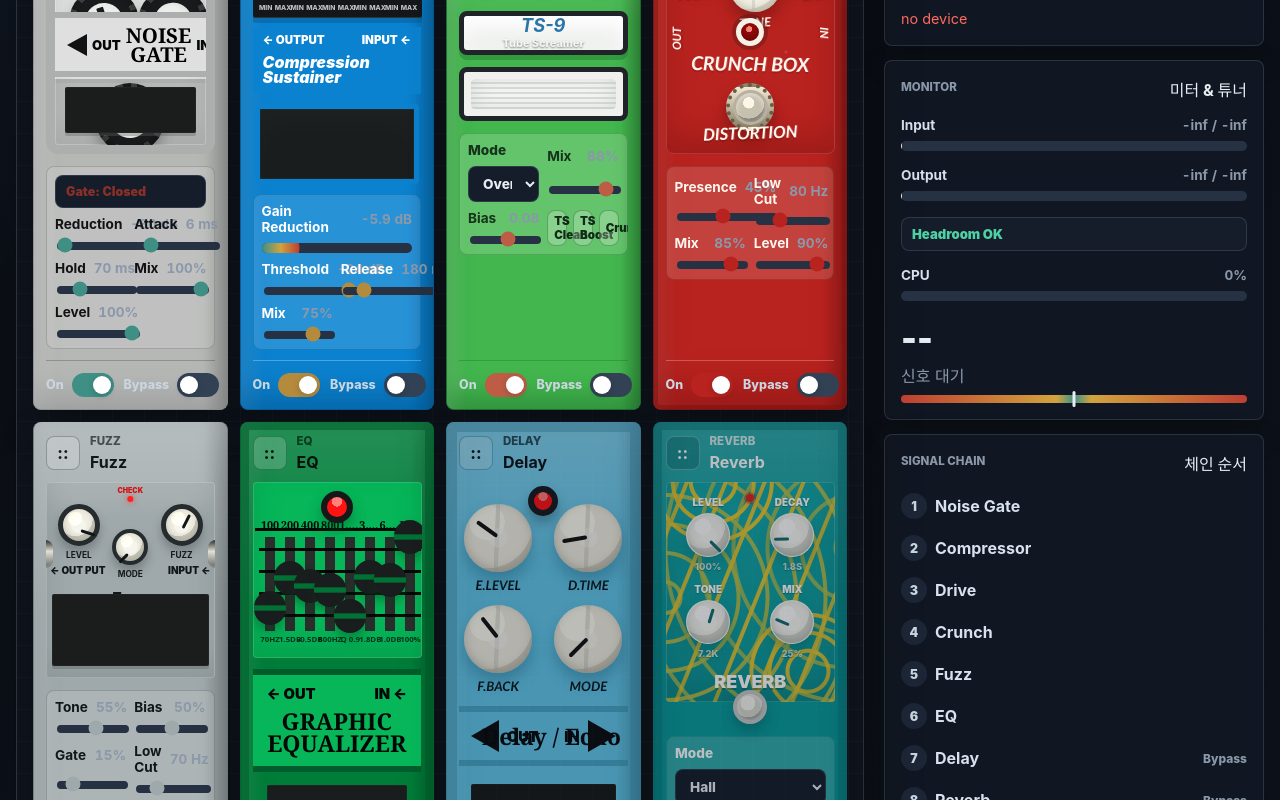
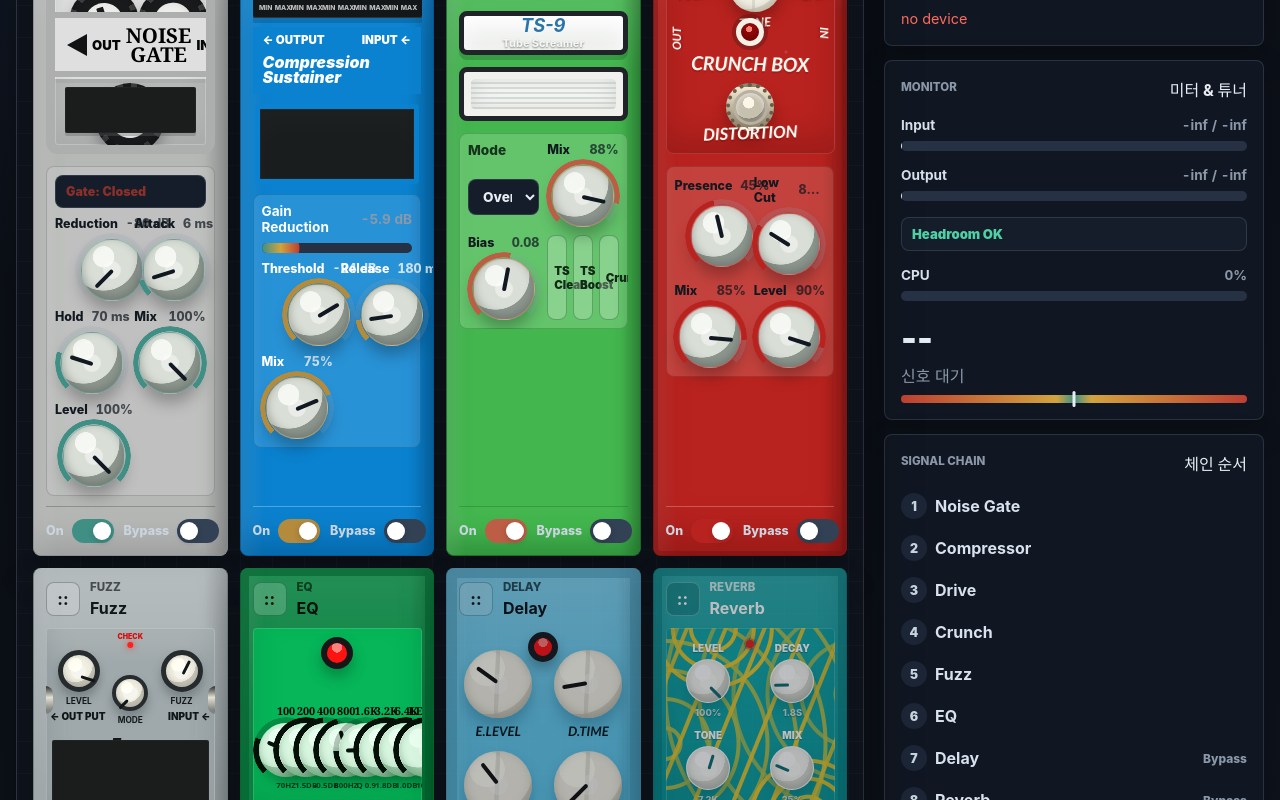
Before and after one commit to kimyounggaur/Guitar-Pedalboard, a React (Vite) app: page / in a window 1280 px wide. Shown: the part 360-1160 px from the top of the page. Built offline with nearby package versions, Linux system fonts and the light colour scheme.

Commit message:
Convert remaining sliders to knobs

```diff
--- a/src/components/SliderControl.tsx
+++ b/src/components/SliderControl.tsx
@@ -1,3 +1,5 @@
+import type { CSSProperties } from 'react';
+
 interface SliderControlProps {
   label: string;
   value: number;
@@ -20,21 +22,36 @@
   onChange,
 }: SliderControlProps) {
   const shownValue = displayValue ?? `${Number(value.toFixed(2))}${unit}`;
+  const progress = max === min ? 0 : (value - min) / (max - min);
+  const clampedProgress = Math.min(Math.max(progress, 0), 1);
+  const rotation = -135 + clampedProgress * 270;
 
   return (
-    <label className="slider-control">
-      <span className="control-row">
+    <label className="slider-control knob-control">
+      <span className="knob-control-head">
         <span>{label}</span>
         <output>{shownValue}</output>
       </span>
+      <span
+        className="knob-control-shell"
+        style={
+          {
+            '--knob-rotation': `${rotation}deg`,
+            '--knob-fill': `${clampedProgress * 75}%`,
+          } as CSSProperties
+        }
+      >
+        <i aria-hidden="true" />
         <input
           type="range"
           min={min}
           max={max}
           step={step}
           value={value}
+          aria-label={label}
           onChange={(event) => onChange(Number(event.currentTarget.value))}
         />
+      </span>
     </label>
   );
 }
--- a/src/components/effects/EQPedal.tsx
+++ b/src/components/effects/EQPedal.tsx
@@ -1,3 +1,4 @@
+import type { CSSProperties } from 'react';
 import type { EQParams, PedalParamValue } from '../../audio/types';
 import { SliderControl } from '../SliderControl';
 
@@ -24,15 +25,23 @@
 };
 
 function EQFader({ label, value, min, max, step, displayValue, onChange }: EQFaderProps) {
-  const progress = (value - min) / (max - min);
-  const position = 100 - Math.min(Math.max(progress, 0), 1) * 100;
+  const progress = max === min ? 0 : (value - min) / (max - min);
+  const clampedProgress = Math.min(Math.max(progress, 0), 1);
+  const rotation = -135 + clampedProgress * 270;
 
   return (
     <label className="graphic-eq-fader">
       <span>{label}</span>
-      <span className="graphic-eq-slot">
-        <span className="graphic-eq-scale" aria-hidden="true" />
-        <span className="graphic-eq-thumb" style={{ top: `${position}%` }} aria-hidden="true" />
+      <span
+        className="graphic-eq-knob-shell"
+        style={
+          {
+            '--knob-rotation': `${rotation}deg`,
+            '--knob-fill': `${clampedProgress * 75}%`,
+          } as CSSProperties
+        }
+      >
+        <i aria-hidden="true" />
         <input
           type="range"
           min={min}
--- a/src/styles/globals.css
+++ b/src/styles/globals.css
@@ -820,6 +820,62 @@
   white-space: nowrap;
 }
 
+.graphic-eq-knob-shell {
+  position: relative;
+  display: grid;
+  width: 54px;
+  height: 54px;
+  place-items: center;
+  border-radius: 50%;
+  background:
+    radial-gradient(circle at 36% 28%, #e8fff0 0 18%, #d7f5df 19% 56%, #9bcba9 57% 100%),
+    conic-gradient(from 225deg, #08120b 0 var(--knob-fill), rgba(4, 35, 16, 0.28) var(--knob-fill) 75%, transparent 75% 100%);
+  box-shadow:
+    0 7px 10px rgba(0, 72, 32, 0.34),
+    inset 0 -3px 7px rgba(62, 115, 73, 0.38);
+}
+
+.graphic-eq-knob-shell::before {
+  content: "";
+  position: absolute;
+  inset: -6px;
+  border-radius: 50%;
+  background: conic-gradient(from 225deg, #061009 0 var(--knob-fill), rgba(2, 6, 4, 0.22) var(--knob-fill) 75%, transparent 75% 100%);
+  -webkit-mask: radial-gradient(circle, transparent 0 58%, #000 59% 70%, transparent 71%);
+  mask: radial-gradient(circle, transparent 0 58%, #000 59% 70%, transparent 71%);
+}
+
+.graphic-eq-knob-shell::after {
+  content: "";
+  position: absolute;
+  top: 7px;
+  left: 50%;
+  width: 4px;
+  height: 22px;
+  border-radius: 999px;
+  background: #07110a;
+  transform: translateX(-50%) rotate(var(--knob-rotation));
+  transform-origin: 50% 20px;
+}
+
+.graphic-eq-knob-shell input {
+  position: absolute;
+  inset: -10px;
+  z-index: 2;
+  width: calc(100% + 20px);
+  height: calc(100% + 20px);
+  opacity: 0;
+  cursor: pointer;
+  touch-action: none;
+}
+
+.graphic-eq-knob-shell i {
+  width: 15px;
+  height: 15px;
+  border-radius: 50%;
+  background: rgba(255, 255, 255, 0.42);
+}
+
 .graphic-eq-slot {
   position: relative;
   display: block;
@@ -2499,7 +2555,113 @@
 
 .slider-control {
   display: grid;
+  justify-items: center;
   gap: 8px;
+  min-width: 0;
+}
+
+.knob-control-head {
+  display: flex;
+  justify-content: space-between;
+  align-items: center;
+  gap: 8px;
+  width: 100%;
+  color: #d8e1ee;
+  font-size: 0.78rem;
+  font-weight: 800;
+}
+
+.knob-control-head output {
+  overflow: hidden;
+  max-width: 72px;
+  color: var(--ink-muted);
+  font-variant-numeric: tabular-nums;
+  text-overflow: ellipsis;
+  white-space: nowrap;
+}
+
+.pedal-card-drive .knob-control-head,
+.pedal-card-noise-gate .knob-control-head,
+.pedal-card-eq .knob-control-head,
+.pedal-card-crunch .knob-control-head,
+.pedal-card-fuzz .knob-control-head,
+.pedal-card-delay .knob-control-head {
+  color: #111820;
+}
+
+.pedal-card-drive .knob-control-head output,
+.pedal-card-noise-gate .knob-control-head output,
+.pedal-card-eq .knob-control-head output,
+.pedal-card-crunch .knob-control-head output,
+.pedal-card-fuzz .knob-control-head output,
+.pedal-card-delay .knob-control-head output {
+  color: rgba(17, 24, 32, 0.72);
+}
+
+.pedal-card-compressor .knob-control-head,
+.pedal-card-reverb .knob-control-head {
+  color: #ffffff;
+}
+
+.pedal-card-compressor .knob-control-head output,
+.pedal-card-reverb .knob-control-head output {
+  color: rgba(255, 255, 255, 0.76);
+}
+
+.knob-control-shell {
+  position: relative;
+  display: grid;
+  width: 62px;
+  height: 62px;
+  place-items: center;
+  border: 1px solid color-mix(in srgb, var(--pedal-color, var(--accent)) 48%, rgba(255, 255, 255, 0.18));
+  border-radius: 50%;
+  background:
+    radial-gradient(circle at 36% 28%, #f5f7f3 0 18%, #d9ded6 19% 58%, #8d978e 59% 100%),
+    conic-gradient(from 225deg, var(--pedal-color, var(--accent)) 0 var(--knob-fill), rgba(148, 163, 184, 0.22) var(--knob-fill) 75%, transparent 75% 100%);
+  box-shadow:
+    0 9px 16px rgba(0, 0, 0, 0.28),
+    inset 0 -3px 8px rgba(67, 74, 70, 0.38);
+}
+
+.knob-control-shell::before {
+  content: "";
+  position: absolute;
+  inset: -7px;
+  border-radius: 50%;
+  background: conic-gradient(from 225deg, var(--pedal-color, var(--accent)) 0 var(--knob-fill), rgba(148, 163, 184, 0.18) var(--knob-fill) 75%, transparent 75% 100%);
+  -webkit-mask: radial-gradient(circle, transparent 0 60%, #000 61% 70%, transparent 71%);
+  mask: radial-gradient(circle, transparent 0 60%, #000 61% 70%, transparent 71%);
+}
+
+.knob-control-shell::after {
+  content: "";
+  position: absolute;
+  top: 8px;
+  left: 50%;
+  width: 4px;
+  height: 24px;
+  border-radius: 999px;
+  background: #121821;
+  transform: translateX(-50%) rotate(var(--knob-rotation));
+  transform-origin: 50% 23px;
+}
+
+.knob-control-shell i {
+  width: 18px;
+  height: 18px;
+  border-radius: 50%;
+  background: rgba(255, 255, 255, 0.42);
+}
+
+.knob-control-shell input {
+  position: absolute;
+  inset: -11px;
+  width: calc(100% + 22px);
+  height: calc(100% + 22px);
+  opacity: 0;
+  cursor: pointer;
+  touch-action: none;
 }
 
 .select-control {
```
Lines whose indentation alone changed are shown as unchanged.
